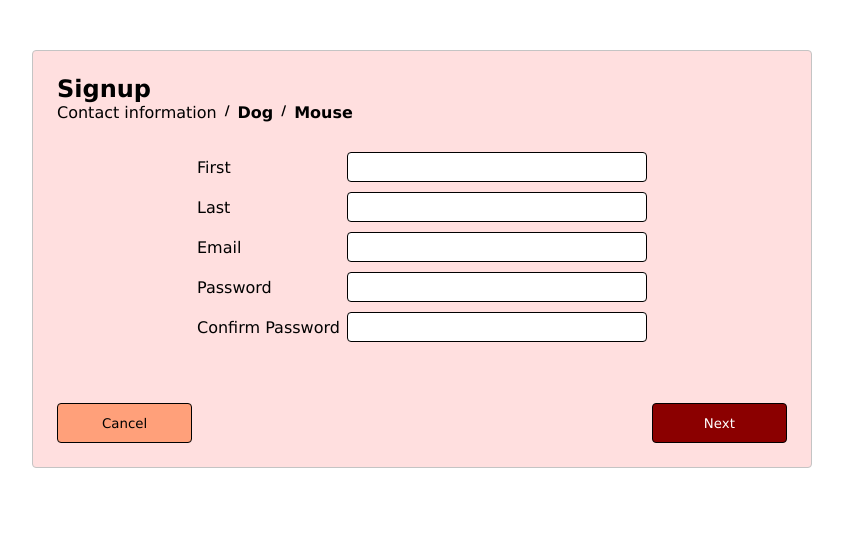
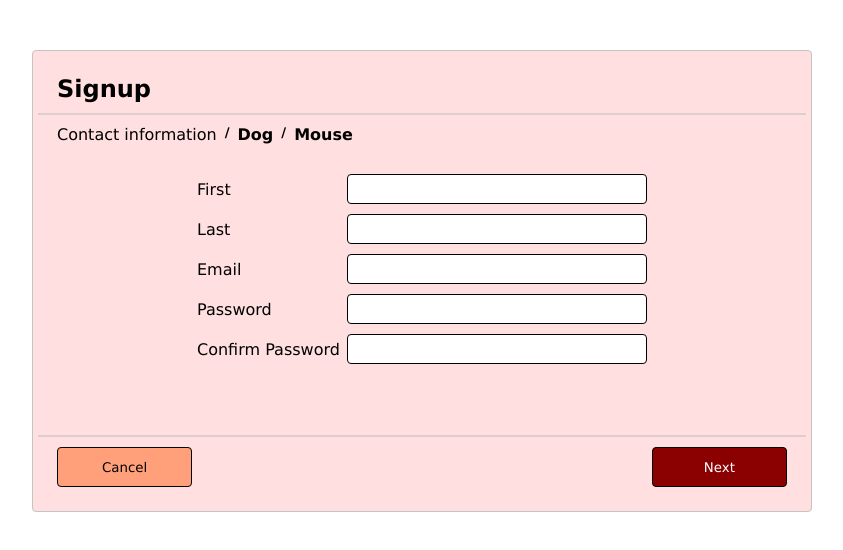
Before and after one commit to tsairinius/form-wizard, a React (Create React App) app: page / in a window 1280 px wide. Shown: the top 550 px of the page, without its empty margins (218-1061 px from the left). Built offline with nearby package versions, Linux system fonts and the light colour scheme.

Commit message:
Styling, added in horizontal rules, using css grid to organize fields

```diff
--- a/src/App.css
+++ b/src/App.css
@@ -5,6 +5,11 @@
   font-family: Verdana, 'Trebuchet MS', Arial, sans-serif;
   --primary-color: #8B0000;
   --secondary-color: #FFA07A;
+}
+
+hr {
+  margin: 10px 5px;
+  border: 1px solid rgb(190, 190, 190, 0.5);
 }
 
 button {
--- a/src/components/ContactForm/ContactForm.jsx
+++ b/src/components/ContactForm/ContactForm.jsx
@@ -4,15 +4,15 @@ import './ContactForm.css';
 const ContactForm = ({onChange, contactInfo}) => {
     return (
         <form className="contact-form">
-            <label for="first">First</label>
+            <label htmlFor="first">First</label>
             <input type="text" id="first" name="first" value={contactInfo.first} onChange={onChange}/>
-            <label for="last">Last</label>
+            <label htmlFor="last">Last</label>
             <input type="text" id="last" name="last" value={contactInfo.last} onChange={onChange}/>
-            <label for="email">Email</label>
-            <input type="text" id="email" name="email" value={contactInfo.email} onChange={onChange}/>
-            <label for="password">Password</label>
+            <label htmlFor="email">Email</label>
+            <input type="email" id="email" name="email" value={contactInfo.email} onChange={onChange}/>
+            <label htmlFor="password">Password</label>
             <input type="password" id="password" name="password" value={contactInfo.password} onChange={onChange}/>
-            <label for="confirmPass">Confirm Password</label>
+            <label htmlFor="confirmPass">Confirm Password</label>
             <input type="password" id="confirmPass" name="confirmPass" value={contactInfo.confirmPass} onChange={onChange}/>
         </form>
     )
--- a/src/components/Wizard/Wizard.jsx
+++ b/src/components/Wizard/Wizard.jsx
@@ -61,7 +61,7 @@ const Wizard = ({onStepChange, canProgress = true, children, onSubmit, onCancel,
                     <h2>{title}</h2>
                 </div>
 
-                {/* <Rule type={'primary'}/> */}
+                <hr/>
 
                 <div className='wizard-body'>
                     {showBreadcrumbs()}
@@ -70,7 +70,7 @@ const Wizard = ({onStepChange, canProgress = true, children, onSubmit, onCancel,
                     </div>
                 </div>
 
-                {/* <Rule type={'primary'}/> */}
+                <hr/>
 
                 <div className='wizard-buttons'>
                     <button className='cancel-button secondary' onClick={onCancel}>Cancel</button>
```
